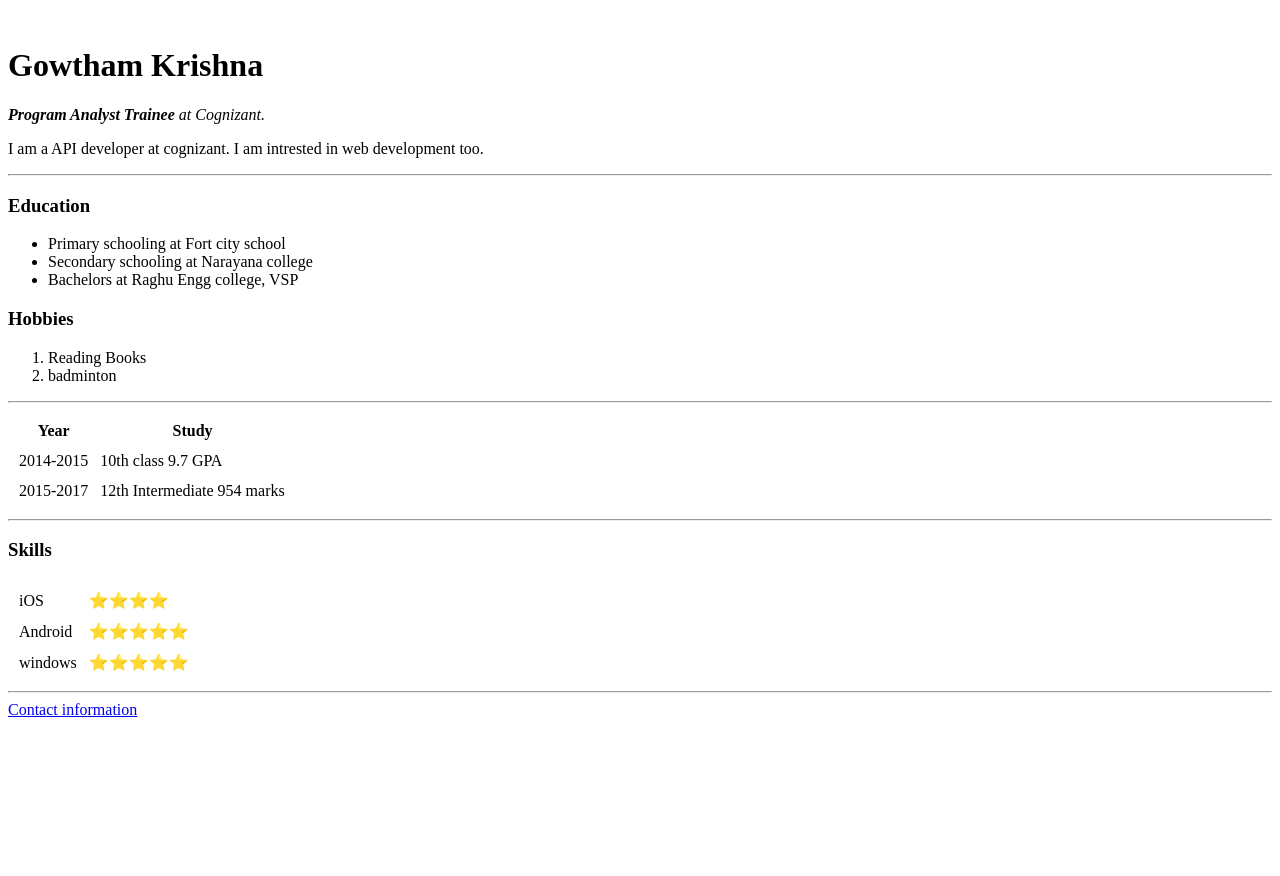
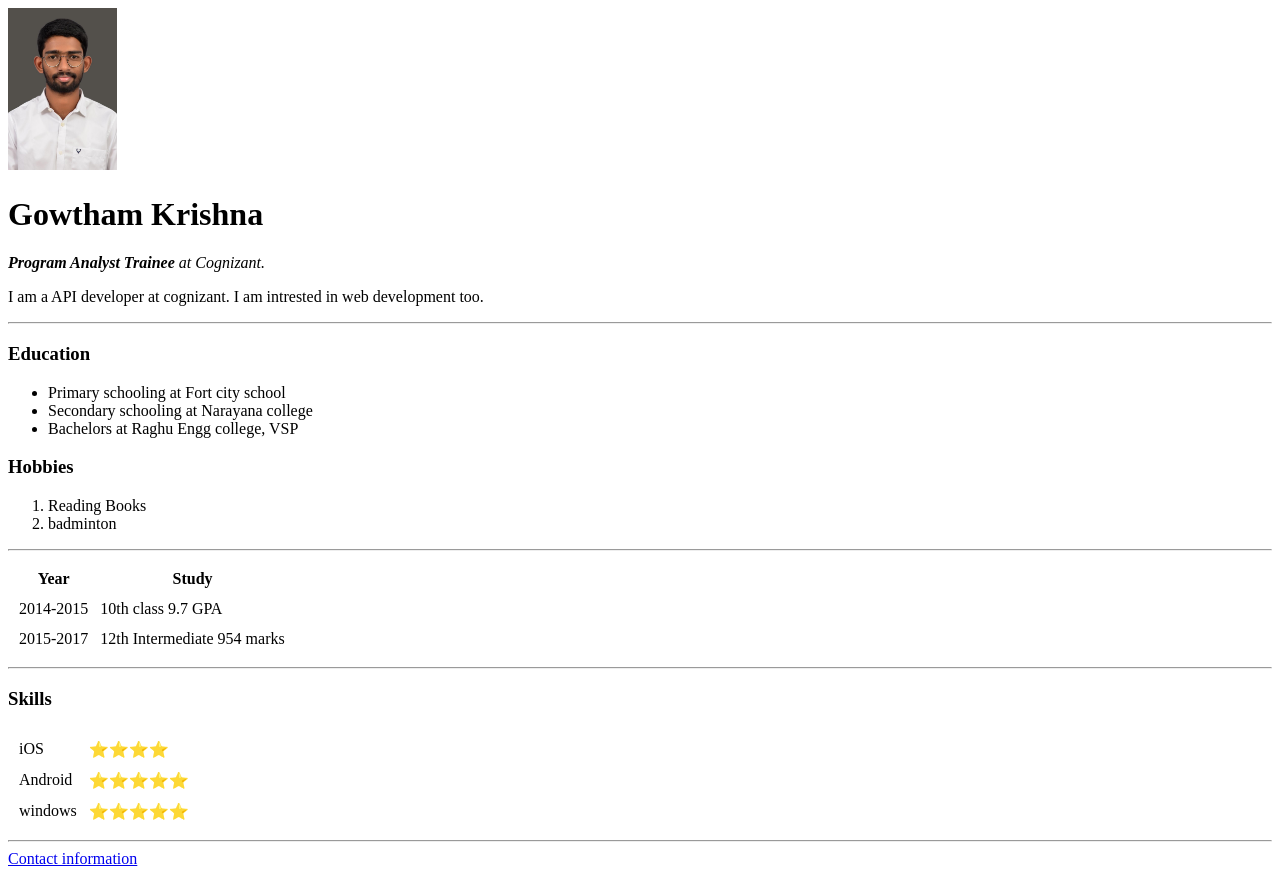
Before and after one commit to gowthampuppala/cv, a plain HTML site: page index.html in a window 1280 px wide. Before the commit the page ends 800 px from the top, so only its background shows below. Drawn offline with Linux system fonts and the light colour scheme.

Commit message:
Update index.html

```diff
--- a/index.html
+++ b/index.html
@@ -7,7 +7,7 @@
   </head>
 
   <body>
-    <img src="images/gowtham.jpg" width="109" alt="">
+    <img src="gowtham.jpg" width="109" alt="">
     <h1>Gowtham Krishna</h1>
     <p><em><strong>Program Analyst Trainee </strong> at Cognizant.</em></p>
     <p>I am a API developer at cognizant. I am intrested in web development too.</p>
```
